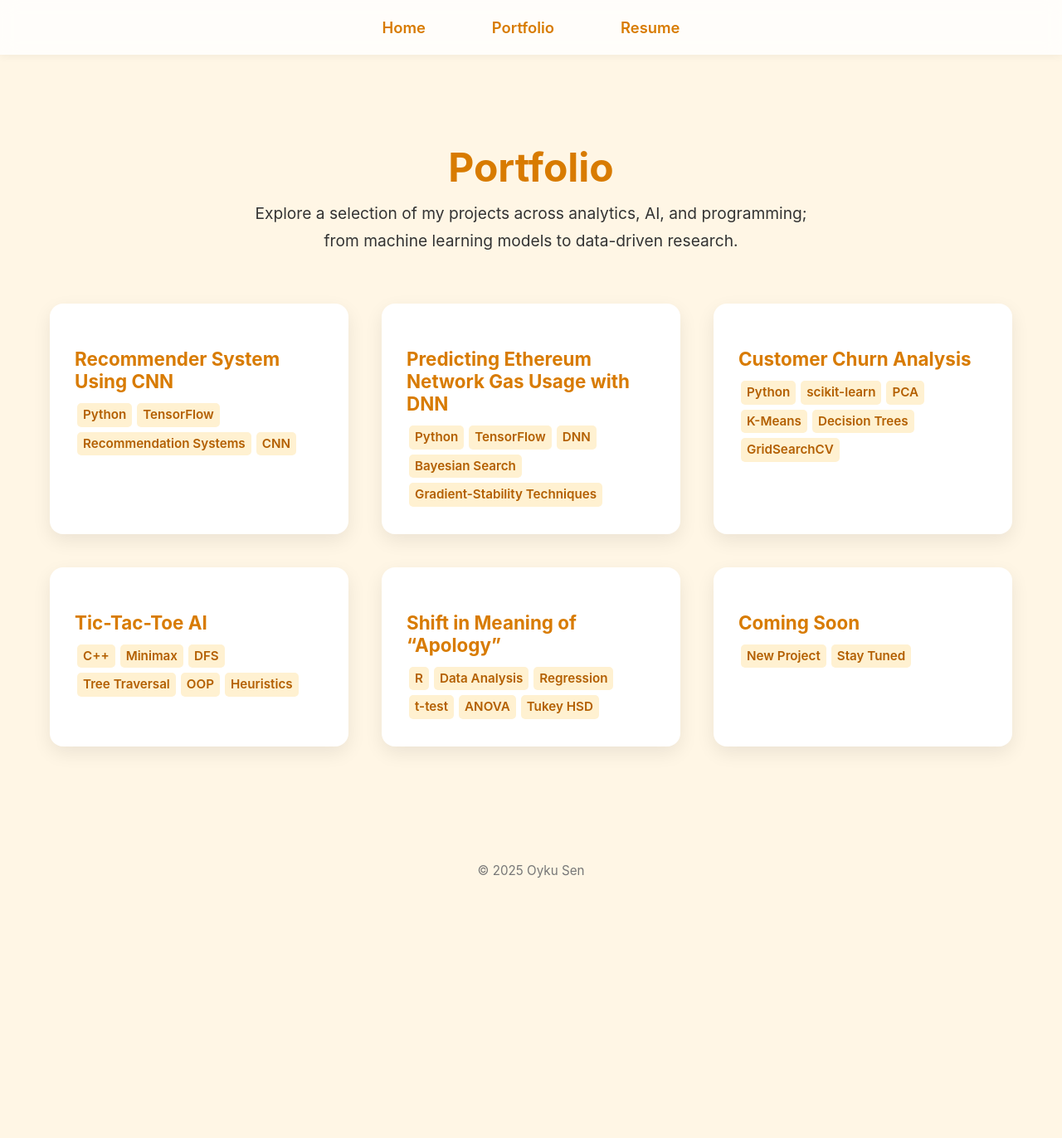
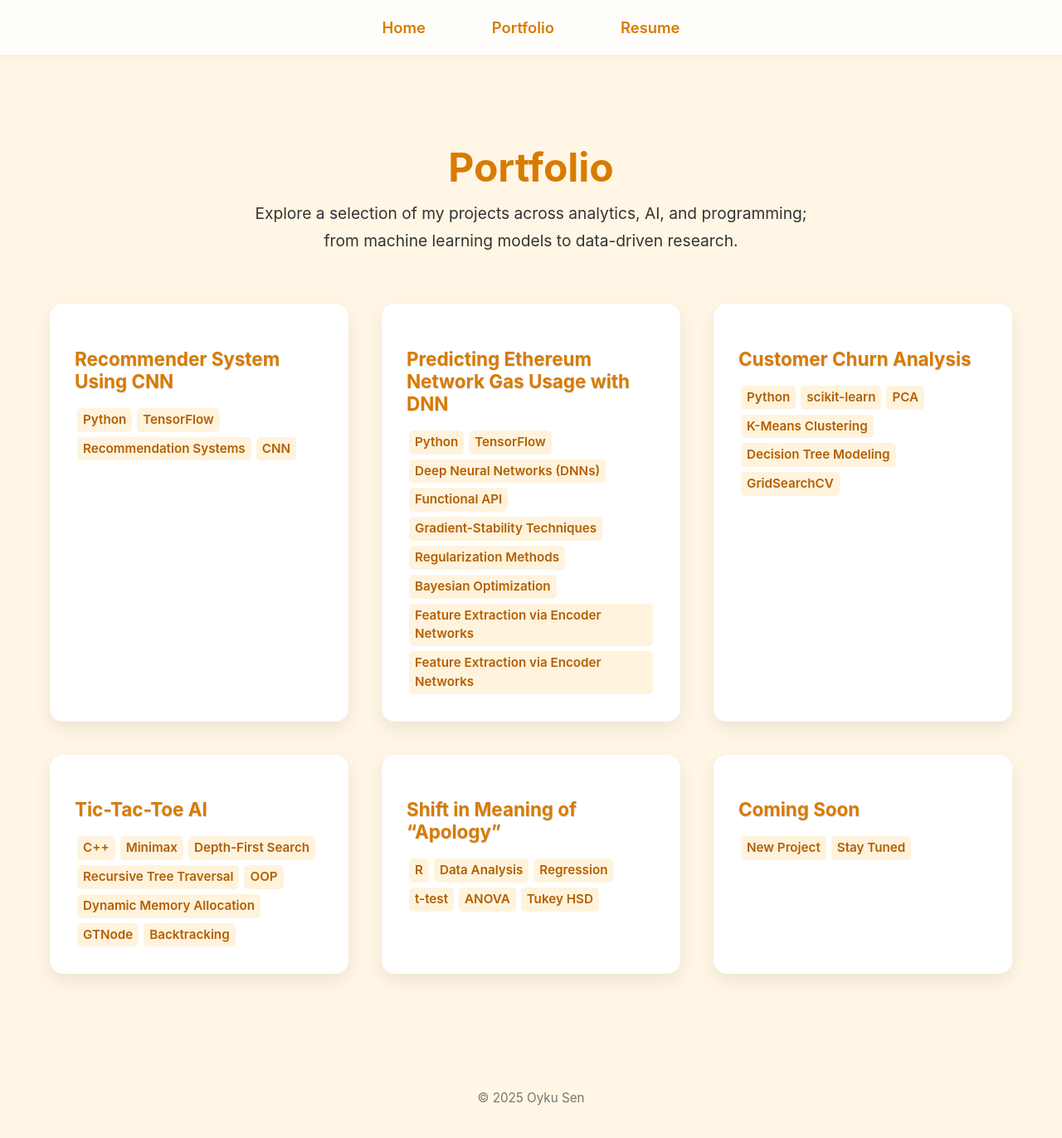
Before and after one commit to oykusen39/oykusen39.github.io, a Jekyll site: the page portfolio.html, which Jekyll copies as it is, in a window 1280 px wide and 1373 px high. Shown: the whole window at 83% size. Built offline with Jekyll 4.4.1, drawn with Linux system fonts in a browser that asks for light colours.

Commit message:
changecard portfolio.html

```diff
--- a/portfolio.html
+++ b/portfolio.html
@@ -106,7 +106,8 @@
     .card h3 {
       color: #d87b00;
       font-size: 1.4rem;
-      margin-bottom: 10px;
+      margin-bottom: 16px;
+      text-shadow: 0.6px 0.6px 0.8px rgba(0, 0, 0, 0.15);
     }
 
     .keywords {
@@ -116,7 +117,7 @@
     }
 
     .keywords span {
-      background: #fff1d1;
+      background: #fff3dd;
       padding: 3px 7px;
       border-radius: 5px;
       margin: 3px;
@@ -159,21 +160,22 @@
     <a href="/projects/ethereum.html" class="card">
       <h3>Predicting Ethereum Network Gas Usage with DNN</h3>
       <div class="keywords">
-        <span>Python</span><span>TensorFlow</span><span>DNN</span><span>Bayesian Search</span><span>Gradient-Stability Techniques</span>
+        <span>Python</span><span>TensorFlow</span><span>Deep Neural Networks (DNNs)</span><span>Functional API</span><span>Gradient-Stability Techniques</span><span>Regularization Methods</span><span>Bayesian Optimization</span><span>Feature Extraction via Encoder Networks</span><span>Feature Extraction via Encoder Networks</span>
+      </div>
       </div>
     </a>
 
     <a href="/projects/churn.html" class="card">
       <h3>Customer Churn Analysis</h3>
       <div class="keywords">
-        <span>Python</span><span>scikit-learn</span><span>PCA</span><span>K-Means</span><span>Decision Trees</span><span>GridSearchCV</span>
+        <span>Python</span><span>scikit-learn</span><span>PCA</span><span>K-Means Clustering</span><span>Decision Tree Modeling</span><span>GridSearchCV</span>
       </div>
     </a>
 
     <a href="/projects/tictactoe.html" class="card">
       <h3>Tic-Tac-Toe AI</h3>
       <div class="keywords">
-        <span>C++</span><span>Minimax</span><span>DFS</span><span>Tree Traversal</span><span>OOP</span><span>Heuristics</span>
+        <span>C++</span><span>Minimax</span><span>Depth-First Search</span><span>Recursive Tree Traversal</span><span>OOP</span><span>Dynamic Memory Allocation</span><span>GTNode</span><span>Backtracking</span>
       </div>
     </a>
 
```
